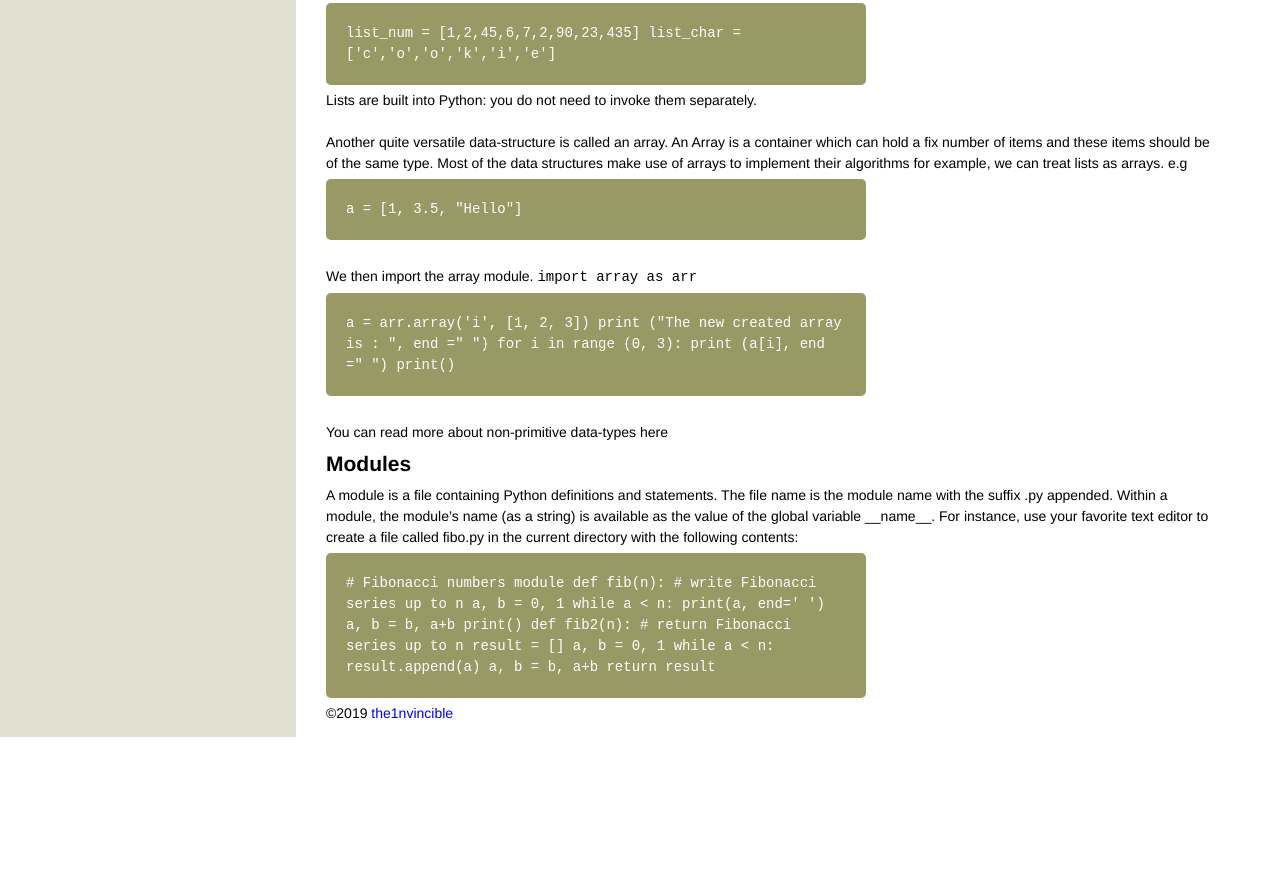
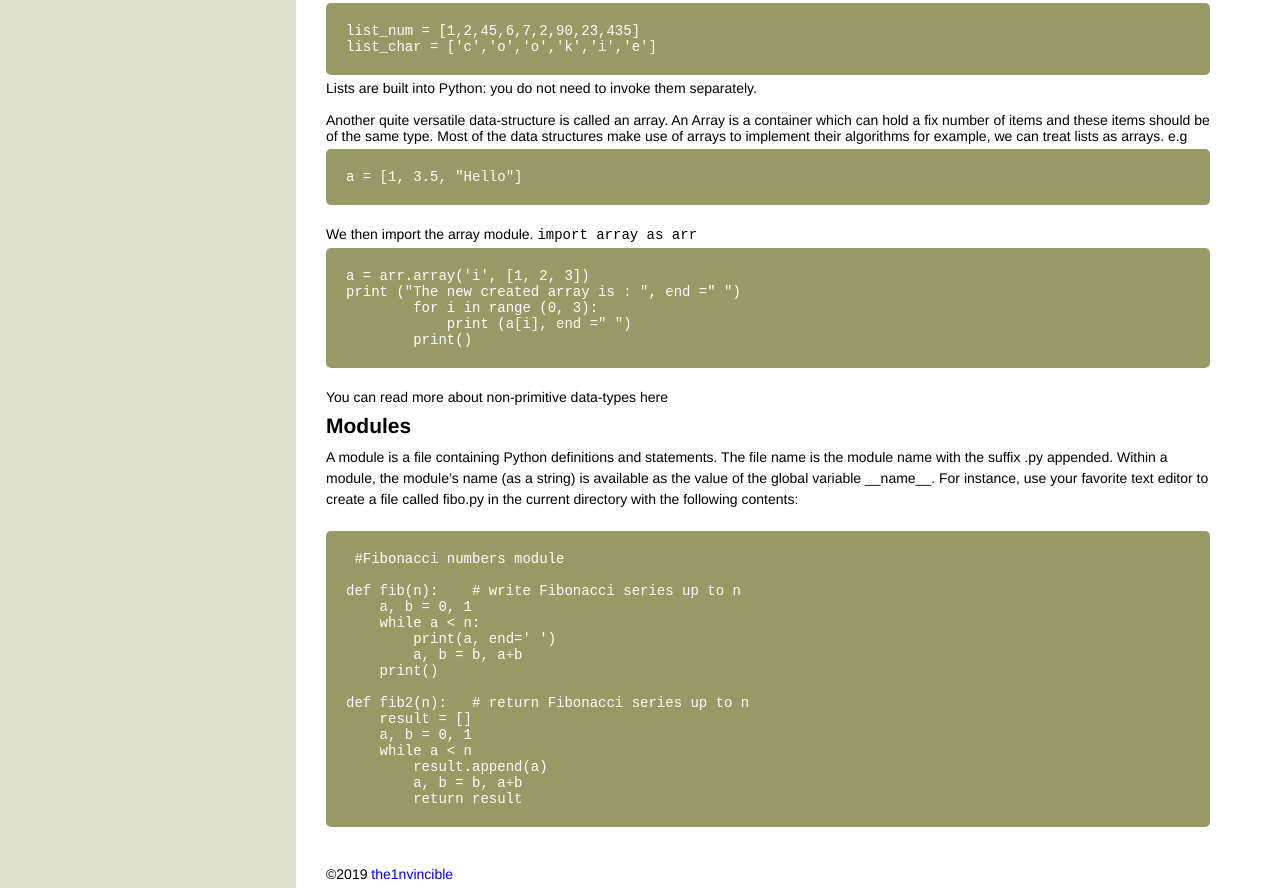
Before and after one commit to TheInvincible/documentation_page, a plain HTML site: page index.html in a window 1280 px wide. Shown: the part 883-1771 px from the top of the page. Before the commit the page ends 1637 px from the top, so only its background shows below. Drawn offline with Linux system fonts and the light colour scheme.

Commit message:
last commit with changes to styling and addition of a pre tag to make the code tag more functional

```diff
--- a/css/styles.css
+++ b/css/styles.css
@@ -12,7 +12,7 @@ Created by Eva Nanyonga
 /* Navigation CSS */
 #navbar {
 	width: 20%;
-    height: 200%;
+    height: 230%;
     float: left;
     position: absolute;
     background-color: #e1e1d1;
@@ -47,6 +47,10 @@ a {
 	text-decoration: none;
 }
 
+pre {
+	display: block;
+}
+
 code {
 	font-family: monospace;
 	margin: 5px 0;
@@ -57,7 +61,6 @@ code {
 	display: block;
 	background-color: #999966;
 	padding: 20px;
-	width: 500px;
 	border-radius: 5px;
 }
 
--- a/index.html
+++ b/index.html
@@ -1,9 +1,11 @@
 <!DOCTYPE html>
 <html>
+
 <head>
 	<title>Python Technical Documentation</title>
 	<link rel="stylesheet" type="text/css" href="css/styles.css">
 </head>
+
 <body>
 
 	<!-- The Navigation Section -->
@@ -12,12 +14,24 @@
 			<nav id="navbar">
 				<h1>Python Documentation</h1>
 				<ul>
-						<a href="#Intro"><li>Getting Started</li></a>
-						<a href="#install-python"><li>Installing Python</li></a>
-						<a href="#first-program"><li>Your first Python Program</li></a>
-						<a href="#data-types"><li>Python Data Types</li></a>
-						<a href="#data-structures"><li>List Comprehensions</li></a>
-						<a href="#regular"><li>Modules</li></a>
+					<a href="#Intro">
+						<li>Getting Started</li>
+					</a>
+					<a href="#install-python">
+						<li>Installing Python</li>
+					</a>
+					<a href="#first-program">
+						<li>Your first Python Program</li>
+					</a>
+					<a href="#data-types">
+						<li>Python Data Types</li>
+					</a>
+					<a href="#data-structures">
+						<li>List Comprehensions</li>
+					</a>
+					<a href="#regular">
+						<li>Modules</li>
+					</a>
 				</ul>
 			</nav>
 		</div>
@@ -29,14 +43,24 @@
 
 			<h2 id="intro">Introduction to Python</h2>
 
-				<p>Python is a high level general-purpose programming language. It uses a multi-paradigm approach, meaning it supports procedural, object-oriented, and some functional programming constructs.<br/><br/>It was created by Guido van Rossum as a successor to another language (called ABC) between 1985 and 1990, and is currently used on a large array of domains like web development, desktop applications, data science, DevOps, and automation/productivity.</p>
+			<p>Python is a high level general-purpose programming language. It uses a multi-paradigm approach, meaning
+				it supports procedural, object-oriented, and some functional programming constructs.<br /><br />It was
+				created by Guido van Rossum as a successor to another language (called ABC) between 1985 and 1990, and
+				is currently used on a large array of domains like web development, desktop applications, data science,
+				DevOps, and automation/productivity.</p>
 
 			<h2 id="install-python">Installing Python</h2>
 
-				<p>If you’re running Linux or Mac OS at home, you may already have Python 3, too.  Mac and Linux distributions may include an outdated version of Python (Python 2), but you should install an updated one (Python 3). You can simply follow the instructions <a href="https://docs.python-guide.org/starting/install3/linux/">here</a> if you're an ubuntu user and <a href="https://docs.python-guide.org/starting/install3/osx/">here</a> if you are a Mac OS user.
+			<p>If you’re running Linux or Mac OS at home, you may already have Python 3, too. Mac and Linux
+				distributions may include an outdated version of Python (Python 2), but you should install an updated
+				one (Python 3). You can simply follow the instructions <a
+					href="https://docs.python-guide.org/starting/install3/linux/">here</a> if you're an ubuntu user and
+				<a href="https://docs.python-guide.org/starting/install3/osx/">here</a> if you are a Mac OS user.
 			</p>
 
-				<p>Microsoft Windows does not come with any version of Python but don’t despair! You can point-and-click your way through <a href="https://www.python.org/downloads/windows/"> installing Python</a>, regardless of what operating system you have.</p>
+			<p>Microsoft Windows does not come with any version of Python but don’t despair! You can point-and-click
+				your way through <a href="https://www.python.org/downloads/windows/"> installing Python</a>, regardless
+				of what operating system you have.</p>
 		</section>
 
 		<!-- first content section -->
@@ -44,10 +68,13 @@
 
 			<h2 id="first-program">Writing your first Python Program</h2>
 
-				<p>To write a python program, you can use the python shell, your terminal or a text editor. <br/><br/>
-				To run the python shell, simply go to your terminal and type <code>python3</code> or simply <code>python</code> for windows users</p>
+			<p>To write a python program, you can use the python shell, your terminal or a text editor. <br /><br />
+				To run the python shell, simply go to your terminal and type <code>python3</code> or simply
+				<code>python</code> for windows users</p>
 
-				<p>Now that we've seen how to run the python shell, we can go ahead and write our first python program <br><code class="highlight">print('Hello World!')</code><br/> There! you just wrote your first python program</p>
+			<p>Now that we've seen how to run the python shell, we can go ahead and write our first python program
+				<br><code class="highlight">print('Hello World!')</code><br /> There! you just wrote your first python
+				program</p>
 
 		</section>
 
@@ -56,44 +83,59 @@
 
 			<h2 id="data-types">Python Data Types</h2>
 
-				<p>Now you know how to interact with the Python interpreter and execute Python code. It’s time to dig into the Python language. First up is a discussion of the basic data types that are built into Python. These are Integers, Strings, Floats or floating point numbers and Booleans</p>
+			<p>Now you know how to interact with the Python interpreter and execute Python code. It’s time to dig into
+				the Python language. First up is a discussion of the basic data types that are built into Python. These
+				are Integers, Strings, Floats or floating point numbers and Booleans</p>
 
-				<p><strong>Integers</strong> are what, in layman terms be called numbers e.g 1 is an integer, 32 is an integer and so on. An integer type in python is called <code>int</code><br/><strong>Strings</strong> are sequences of character data. The string type in Python is called <code>str</code>. String literals may be delimited using either single or double quotes. An Example of a string literal is our first python program 'Hello World!'.<br/><strong>Floats or floating point numbers</strong> are specified with a decimal point e.g. 4.5 is a float.</p>
+			<p><strong>Integers</strong> are what, in layman terms be called numbers e.g 1 is an integer, 32 is an
+				integer and so on. An integer type in python is called <code>int</code><br /><strong>Strings</strong>
+				are sequences of character data. The string type in Python is called <code>str</code>. String literals
+				may be delimited using either single or double quotes. An Example of a string literal is our first
+				python program 'Hello World!'.<br /><strong>Floats or floating point numbers</strong> are specified with
+				a decimal point e.g. 4.5 is a float.</p>
 
 			<h2 id="data-structures">Data Structures</h2>
 
-				<p>Data structures are a way of organizing and storing data so that they can be accessed and worked with efficiently. They define the relationship between the data, and the operations that can be performed on the data. They include Lists, Tuples, Arrays, Sets, Dictionaries, Files</p>
+			<p>Data structures are a way of organizing and storing data so that they can be accessed and worked with
+				efficiently. They define the relationship between the data, and the operations that can be performed on
+				the data. They include Lists, Tuples, Arrays, Sets, Dictionaries, Files</p>
 
-				<p>The most commonly used non-primitive data-types are Lists. Lists in Python are used to store collection of heterogeneous items. These are mutable, which means that you can change their content without changing their identity. You can recognize lists by their square brackets [ and ] that hold elements, separated by a comma ,. Below are two lists, one of numbers and another of strings
-					<code class="highlight">	list_num = [1,2,45,6,7,2,90,23,435]
-							list_char = ['c','o','o','k','i','e']
-					</code>
+			<p>The most commonly used non-primitive data-types are Lists. Lists in Python are used to store collection
+				of heterogeneous items. These are mutable, which means that you can change their content without
+				changing their identity. You can recognize lists by their square brackets [ and ] that hold elements,
+				separated by a comma ,. Below are two lists, one of numbers and another of strings
+				<pre><code class="highlight">list_num = [1,2,45,6,7,2,90,23,435]
+list_char = ['c','o','o','k','i','e']</code></pre>
 
 				Lists are built into Python: you do not need to invoke them separately.
-					<br/> <br/>
-				Another quite versatile data-structure is called an array. An Array is a container which can hold a fix number of items and these items should be of the same type. Most of the data structures make use of arrays to implement their algorithms for example, we can treat lists as arrays. e.g
+				<br /> <br />
+				Another quite versatile data-structure is called an array. An Array is a container which can hold a fix
+				number of items and these items should be of the same type. Most of the data structures make use of
+				arrays to implement their algorithms for example, we can treat lists as arrays. e.g
 				<code class="highlight">
 						a = [1, 3.5, "Hello"]
 					</code>
-					<br/>
+				<br />
 				We then import the array module. <code>import array as arr </code>
-					<br/>
-					<code class="highlight">
-						a = arr.array('i', [1, 2, 3])
+				<br />
+				<pre><code class="highlight">a = arr.array('i', [1, 2, 3])
 print ("The new created array is : ", end =" ")
 	for i in range (0, 3):
 	    print (a[i], end =" ")
-							print()
-
-					</code>
-					<br/>
-					You can read more about non-primitive data-types <a href="https://www.datacamp.com/community/tutorials/data-structures-python"></a> here
+	print()	</code></pre>
+				<br />
+				You can read more about non-primitive data-types <a
+					href="https://www.datacamp.com/community/tutorials/data-structures-python"></a> here
 			</p>
 
 			<h2 id="regular">Modules</h2>
-				<p>A module is a file containing Python definitions and statements. The file name is the module name with the suffix .py appended. Within a module, the module’s name (as a string) is available as the value of the global variable __name__. For instance, use your favorite text editor to create a file called fibo.py in the current directory with the following contents:
+			<p>A module is a file containing Python definitions and statements. The file name is the module name with
+				the suffix .py appended. Within a module, the module’s name (as a string) is available as the value of
+				the global variable __name__. For instance, use your favorite text editor to create a file called
+				fibo.py in the current directory with the following contents:
 
-					<code class="highlight"># Fibonacci numbers module
+				<pre>
+						<code class="highlight"> #Fibonacci numbers module
 
 def fib(n):    # write Fibonacci series up to n
     a, b = 0, 1
@@ -105,17 +147,17 @@
 def fib2(n):   # return Fibonacci series up to n
     result = []
     a, b = 0, 1
-							    while a < n:
+    while a < n
         result.append(a)
         a, b = b, a+b
 	return result
 </code>
-
+					</pre>
 			</p>
 		</section>
 
 		<!-- footer section -->
-		<section  class="main-section">
+		<section class="main-section">
 			<footer class="footer">
 				<p>&copy;2019 <a href="https://github.com/TheInvincible">the1nvincible</a></p>
 			</footer>
@@ -123,4 +165,5 @@
 	</main>
 
 </body>
+
 </html>
```
Lines whose indentation alone changed are shown as unchanged.
